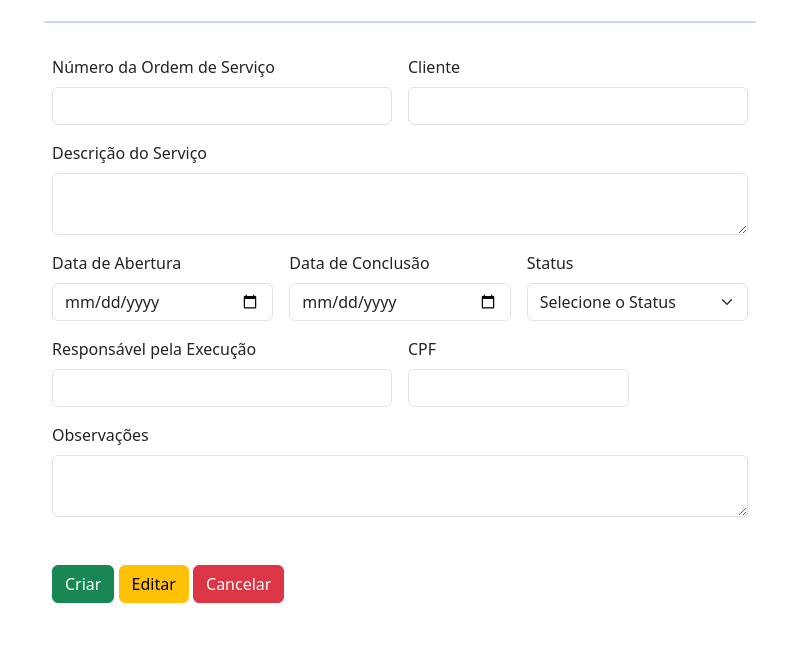
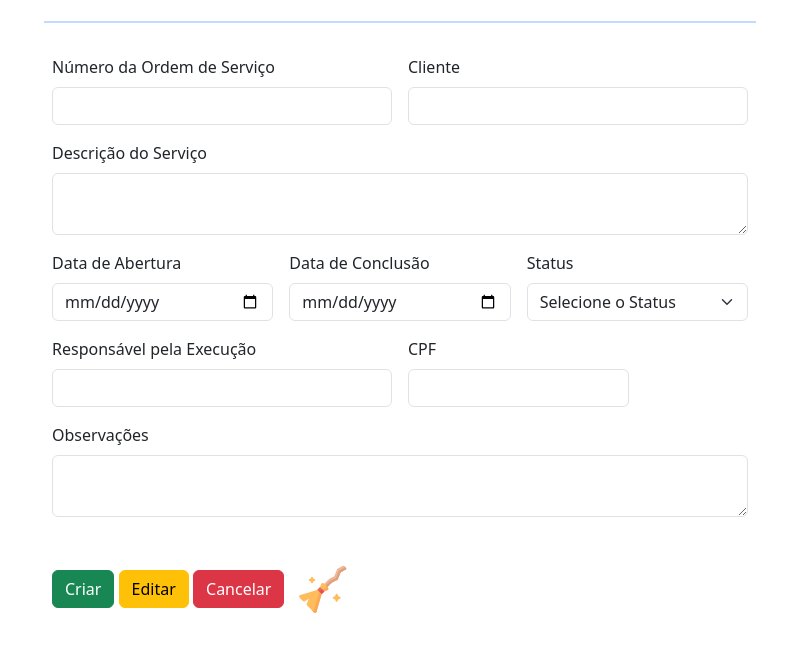
Before and after one commit to HubOpsVitor/UltraPlay, an Electron app: page src/views/os.html in a window 800 px wide. Shown: the part 106-758 px from the top of the page. Drawn offline with Linux system fonts and the light colour scheme.

Commit message:
Update style.css

```diff
--- a/src/public/css/style.css
+++ b/src/public/css/style.css
@@ -7,6 +7,17 @@
     border: 1px solid #e8e8e8;
     cursor: pointer;
 }
+
+/* Botão Reset */
+#btnReset {
+    width: 48px;
+    height: 48px;
+    background-image: url('../img/vassoura.png');
+    border: none;
+    cursor: pointer;
+    margin-left: 10px;
+}
+
 
 /* Rodapé */
 footer {
```
